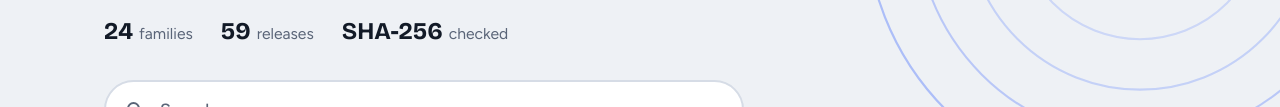
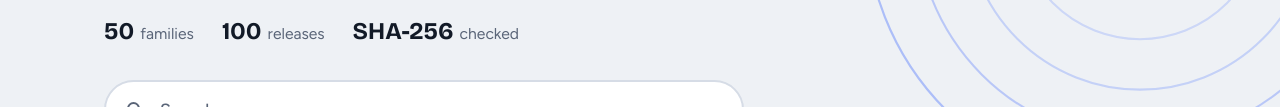
Before and after one commit to meta-iso/meta-iso.github.io, a plain HTML site: page index.html in a window 1280 px wide. Shown: the part 309-416 px from the top of the page. Drawn offline with nearby package versions, Linux system fonts and the light colour scheme.

Commit message:
Update index.html

```diff
--- a/index.html
+++ b/index.html
@@ -166,8 +166,8 @@ footer{margin-top:40px;padding:30px 0 50px;border-top:1px solid var(--line);colo
     <h1>META<span>ISO</span>.net</h1>
     <p class="lead">Operating systems archive with the newest versions to download.</p>
     <ul class="stats">
-      <li><strong>24</strong>families</li>
-      <li><strong>59</strong>releases</li>
+      <li><strong>50</strong>families</li>
+      <li><strong>100</strong>releases</li>
       <li><strong>SHA-256</strong>checked</li>
     </ul>
     <div class="search" id="search" role="search">
```
